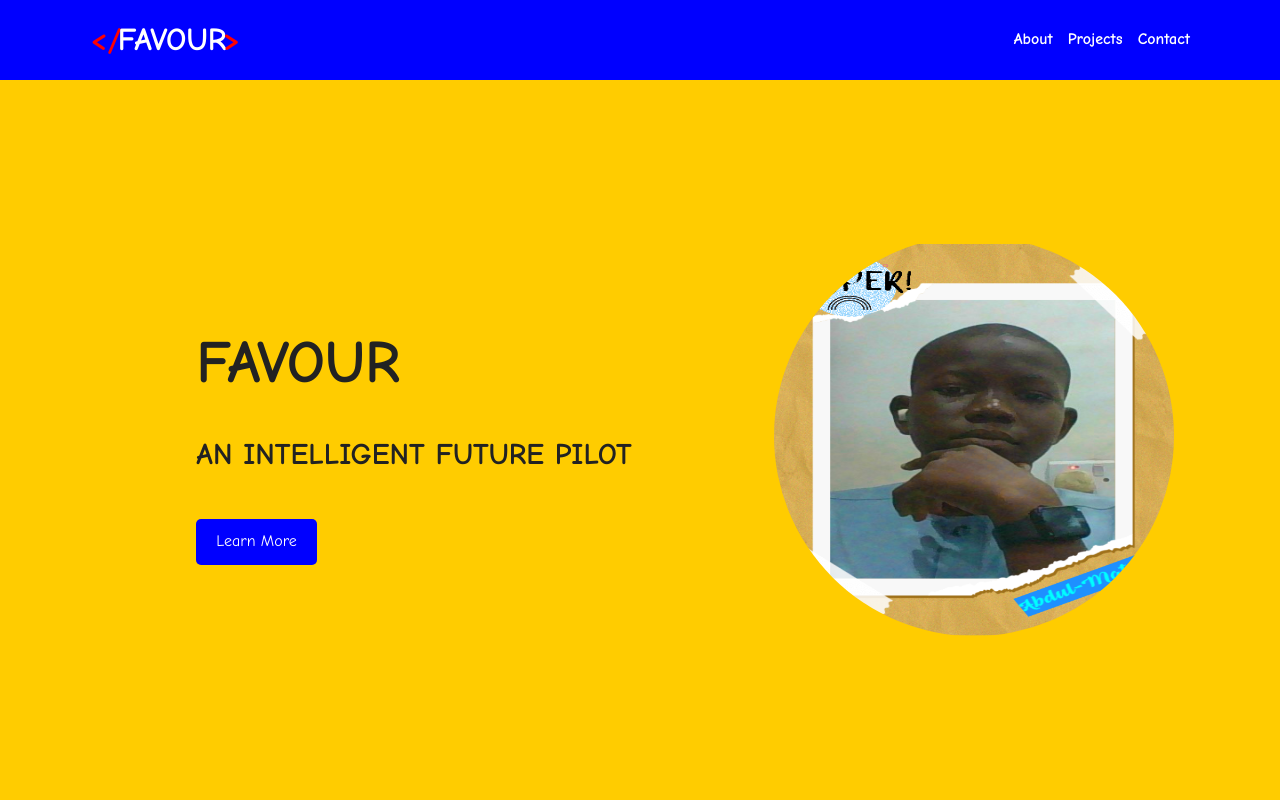
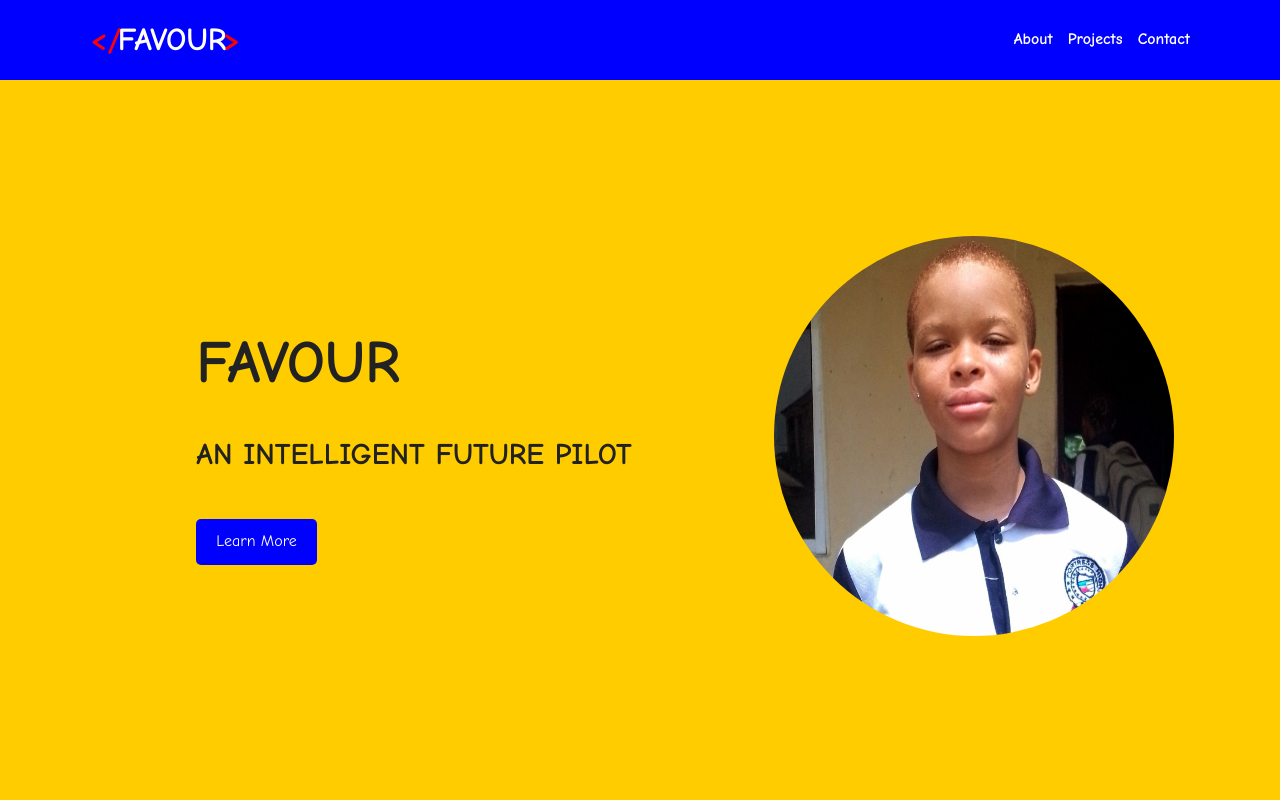
Before and after one commit to Fotress-school/Favour, a plain HTML site: page index.html in a window 1280 px wide. Shown: the top 800 px of the page. Drawn offline with Linux system fonts and the light colour scheme.

Commit message:
Added an image

```diff
--- a/index.html
+++ b/index.html
@@ -47,7 +47,7 @@
             <a href="#about" class="btn">Learn More</a>
           </div>
           <div class="hero-image">
-            <img src="/abdul.jpg" alt="abdul" />
+            <img src="/favour.jpg" alt="abdul" />
           </div>
         </div>
       </div>
```
Also changed, not shown: favour.jpg (added).
